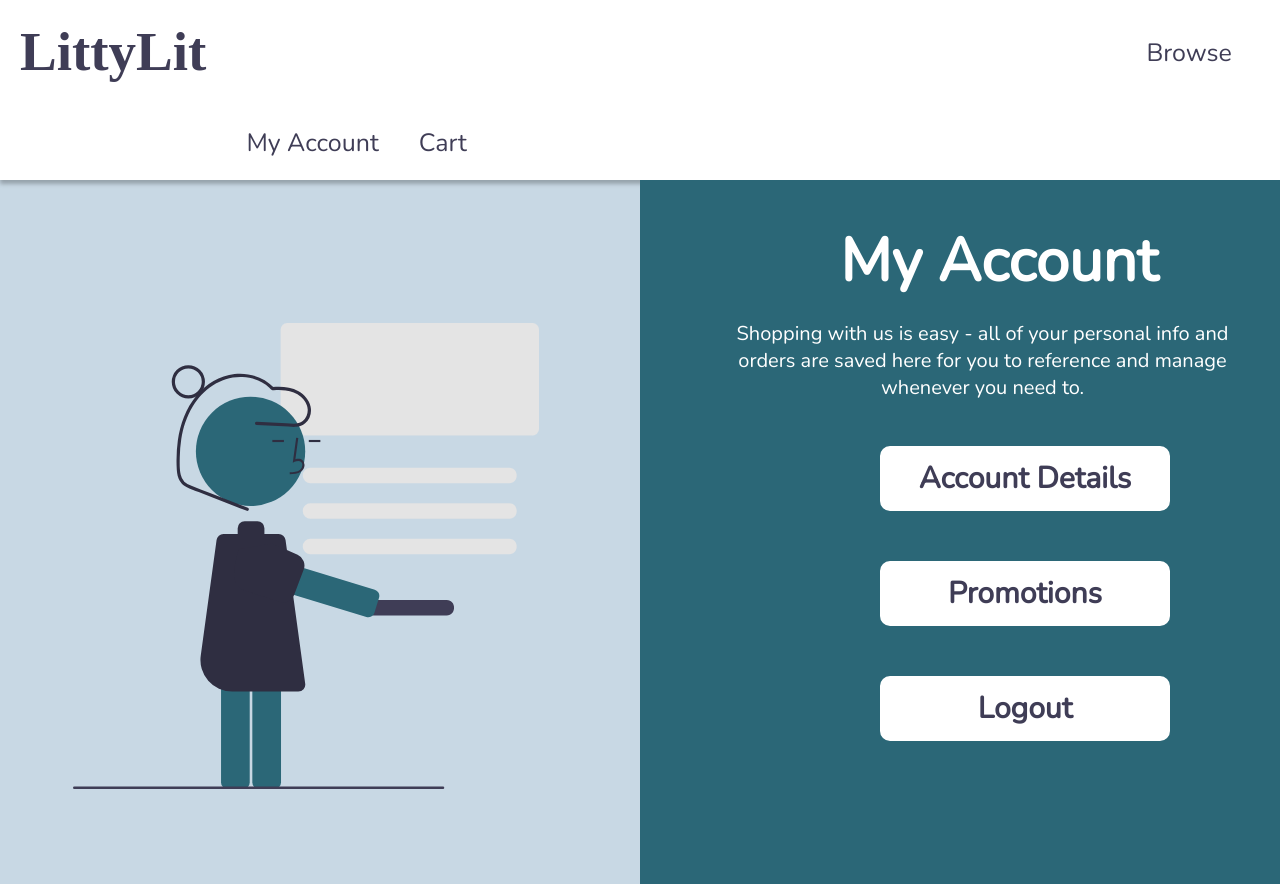
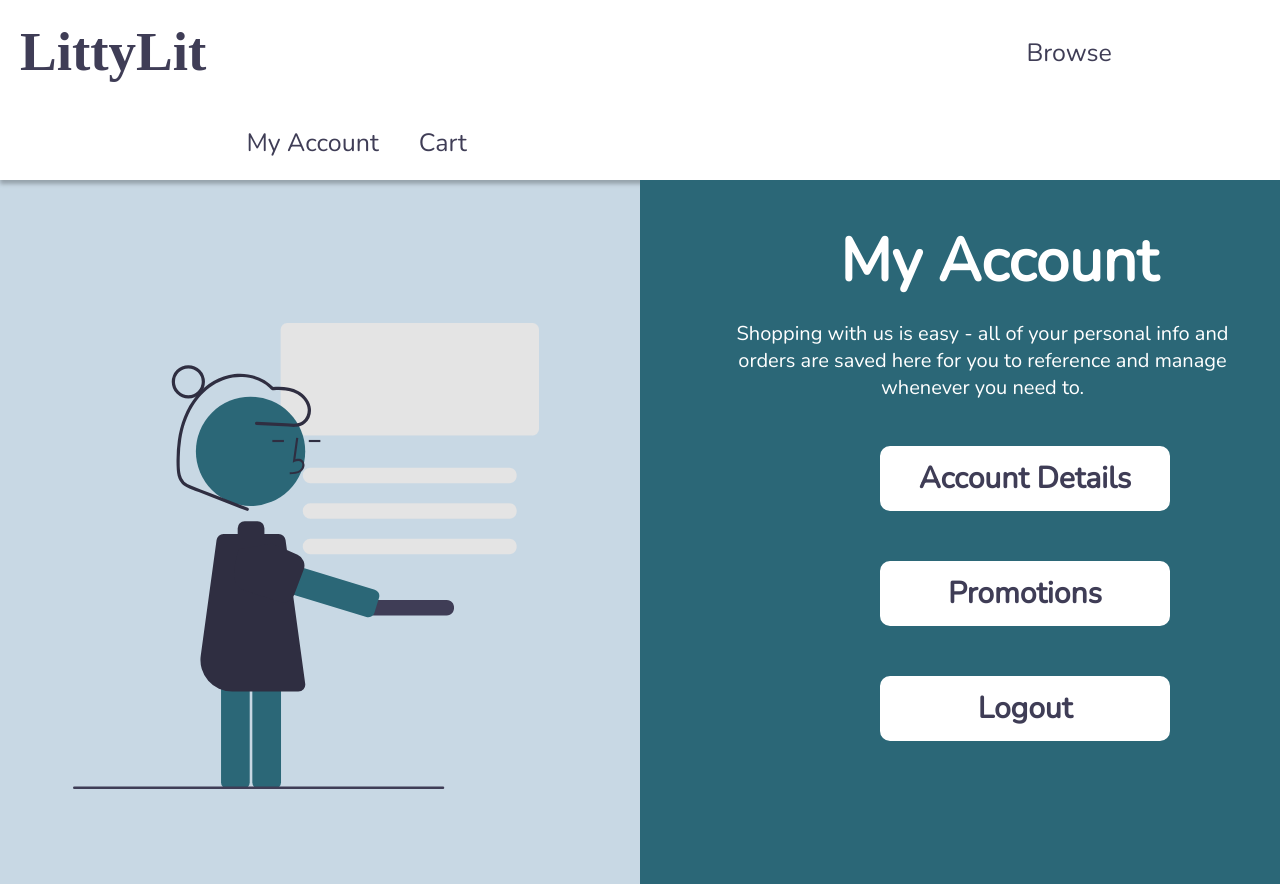
Before and after one commit to elodiecollier/LittyLit, a PHP site: page /myAccount.html in a window 1280 px wide. Run offline with PHP 8.4, Linux system fonts and the light colour scheme; some web fonts are replaced.

Commit message:
Update myAccount.css

```diff
--- a/myAccount.css
+++ b/myAccount.css
@@ -42,7 +42,7 @@ ul {
     text-decoration: none;
     font-family: Nunito;
     font-size: 25px;
-    margin-left: 900px;
+    margin-left: 780px;
     padding-top: 36px;
   }
 
```
